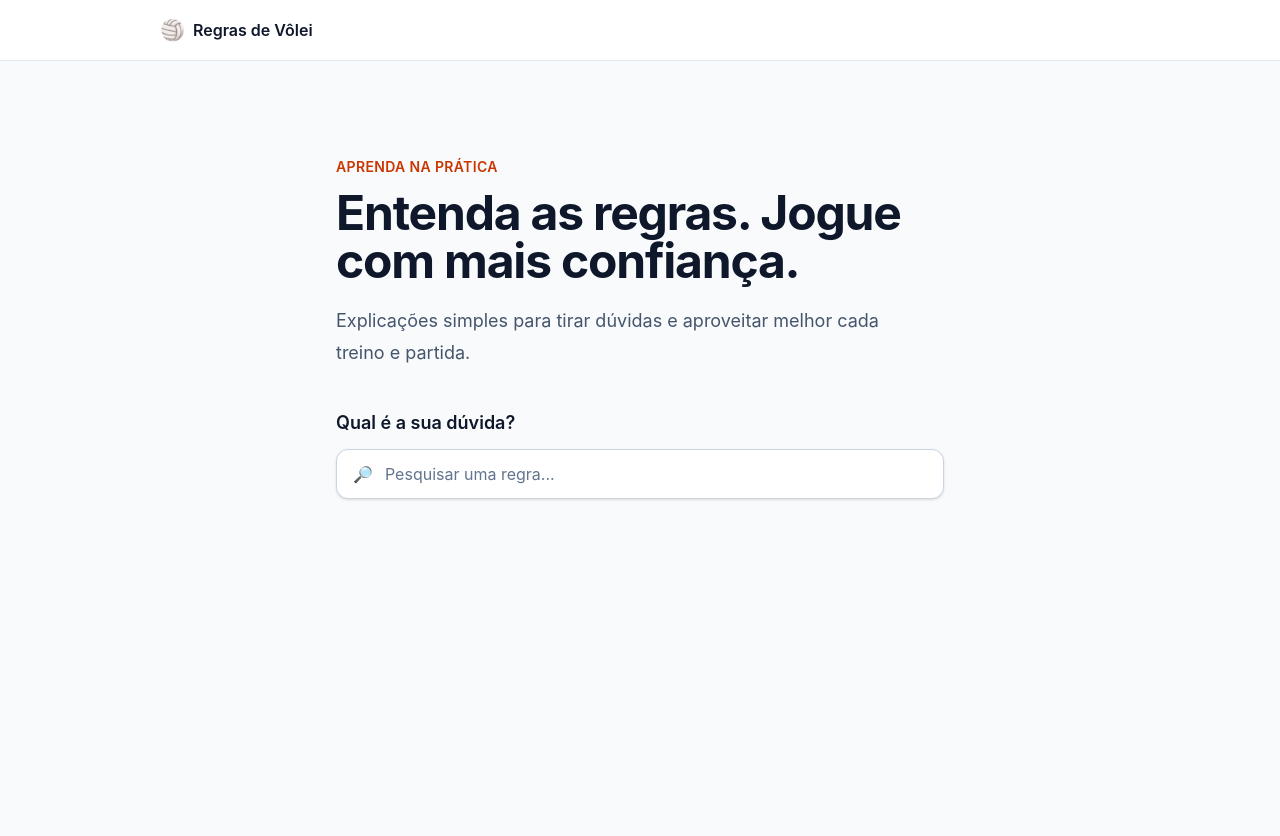
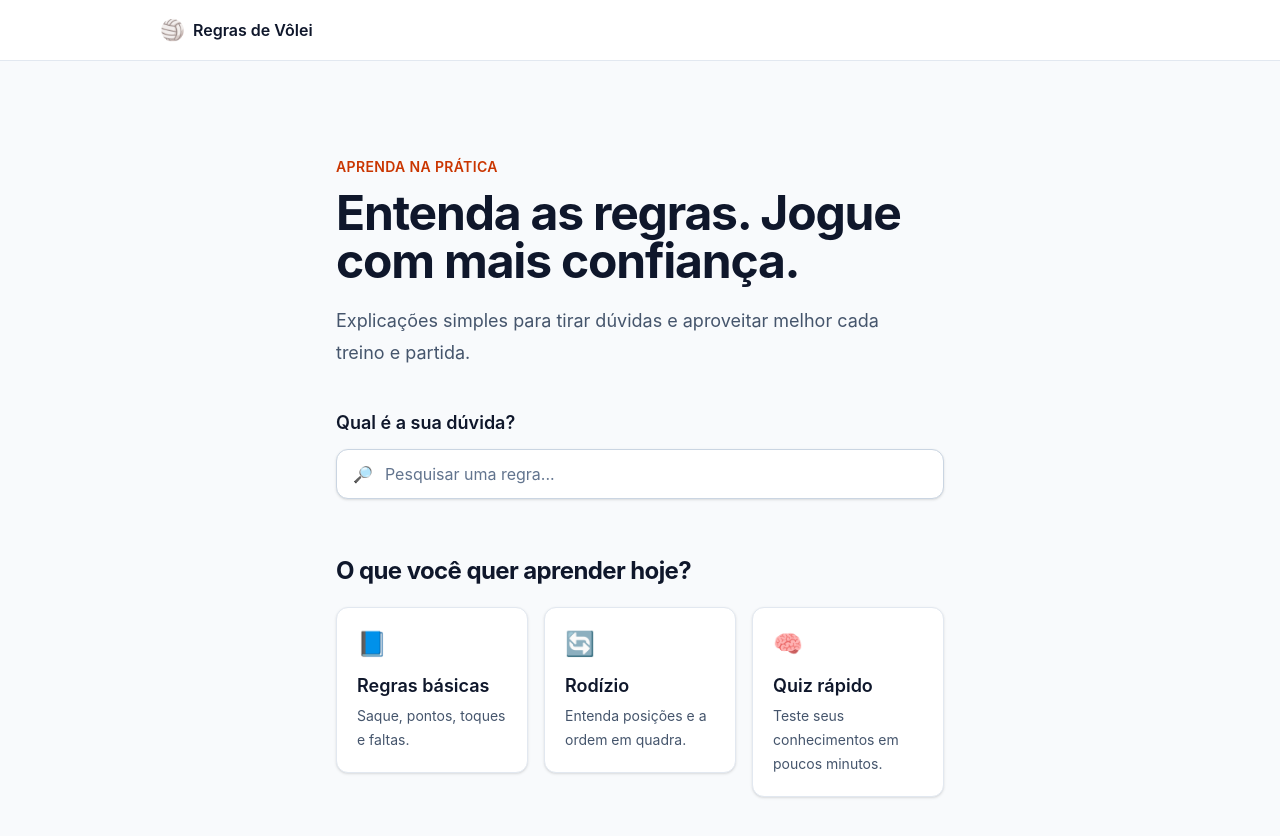
Before and after one commit to Icaro90/volley-coach, a React (Vite) app in the folder frontend/: page / in a window 1280 px wide. Shown: the top 836 px of the page. Before the commit the page ends 800 px from the top, so only its background shows below. Built offline with nearby package versions, Linux system fonts and the light colour scheme.

Commit message:
feat(home): add learning shortcut cards

```diff
--- /dev/null
+++ b/frontend/src/components/LearningShortcutCard.tsx
@@ -0,0 +1,23 @@
+import { Link } from 'react-router'
+import type { HomeShortcut } from '../data/homeShortcuts'
+
+type LearningShortcutCardProps = {
+  shortcut: HomeShortcut
+}
+
+export function LearningShortcutCard({ shortcut }: LearningShortcutCardProps) {
+  return (
+    <li>
+      <Link
+        className="block rounded-xl border border-slate-200 bg-white p-5 shadow-sm transition hover:border-orange-300 hover:shadow-md"
+        to={shortcut.path}
+      >
+        <span aria-hidden="true" className="text-2xl">
+          {shortcut.icon}
+        </span>
+        <h3 className="mt-3 text-lg font-semibold text-slate-900">{shortcut.title}</h3>
+        <p className="mt-1 text-sm leading-6 text-slate-600">{shortcut.description}</p>
+      </Link>
+    </li>
+  )
+}
--- /dev/null
+++ b/frontend/src/data/homeShortcuts.ts
@@ -0,0 +1,27 @@
+export type HomeShortcut = {
+  title: string
+  description: string
+  path: '/rules' | '/rotation' | '/quiz'
+  icon: string
+}
+
+export const homeShortcuts: HomeShortcut[] = [
+  {
+    title: 'Regras básicas',
+    description: 'Saque, pontos, toques e faltas.',
+    path: '/rules',
+    icon: '📘',
+  },
+  {
+    title: 'Rodízio',
+    description: 'Entenda posições e a ordem em quadra.',
+    path: '/rotation',
+    icon: '🔄',
+  },
+  {
+    title: 'Quiz rápido',
+    description: 'Teste seus conhecimentos em poucos minutos.',
+    path: '/quiz',
+    icon: '🧠',
+  },
+]
--- a/frontend/src/pages/HomePage.tsx
+++ b/frontend/src/pages/HomePage.tsx
@@ -1,5 +1,7 @@
 import { AppHeader } from '../components/AppHeader'
+import { LearningShortcutCard } from '../components/LearningShortcutCard'
 import { SearchField } from '../components/SearchField'
+import { homeShortcuts } from '../data/homeShortcuts'
 
 export function HomePage() {
   return (
@@ -23,6 +25,17 @@ export function HomePage() {
           </h2>
           <SearchField />
         </section>
+
+        <section className="mt-14" aria-labelledby="learning-title">
+          <h2 className="text-2xl font-bold tracking-tight text-slate-900" id="learning-title">
+            O que você quer aprender hoje?
+          </h2>
+          <ul className="mt-5 grid gap-4 sm:grid-cols-3">
+            {homeShortcuts.map((shortcut) => (
+              <LearningShortcutCard key={shortcut.path} shortcut={shortcut} />
+            ))}
+          </ul>
+        </section>
       </main>
     </div>
   )
```
